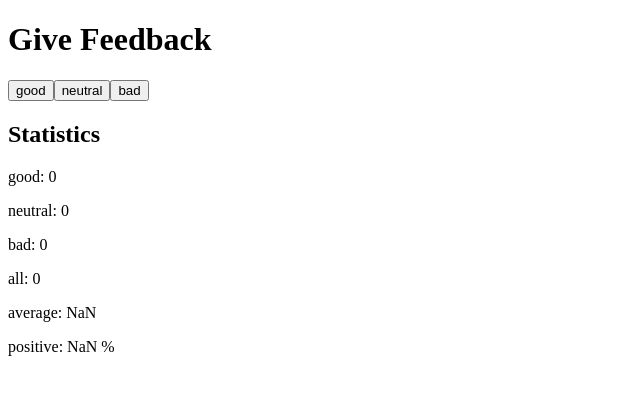
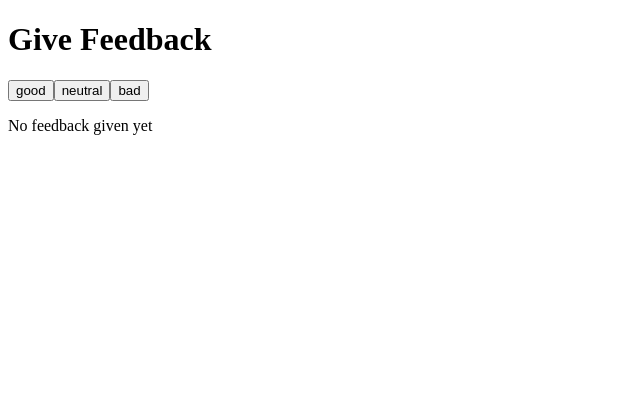
Before and after one commit to luiselmuller/fso-course-exercises, a React (Vite) app in the folder part1/Exercises/unicafe/unicafeapp/: page / in a window 1280 px wide. Shown: the top 394 px of the page, without its empty margins (0-640 px from the left). Built offline with nearby package versions, Linux system fonts and the light colour scheme.

Commit message:
Completed 1.9: unicafe step 4
Made it so the statistics only show once any type of feedback has been given

```diff
--- a/part1/Exercises/unicafe/unicafeapp/src/App.jsx
+++ b/part1/Exercises/unicafe/unicafeapp/src/App.jsx
@@ -37,7 +37,7 @@
       <Button text="neutral" onClick={handleNeutral} />
       <Button text="bad" onClick={handleBad} />
 
-      <Statistics good={good} neutral={neutral} bad={bad} />
+      {good + neutral + bad !== 0 ? <Statistics good={good} neutral={neutral} bad={bad} /> : <p>No feedback given yet</p>}
 
     </div>
   )
```
